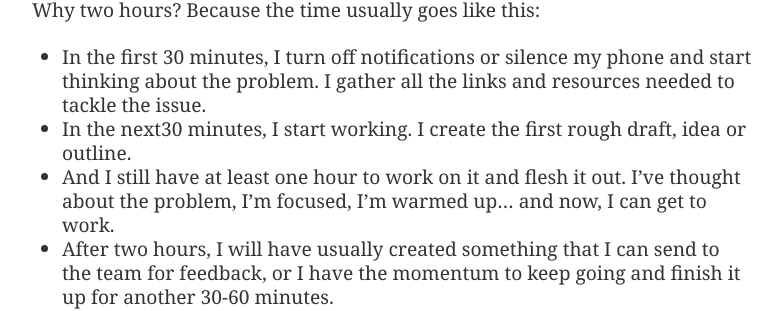
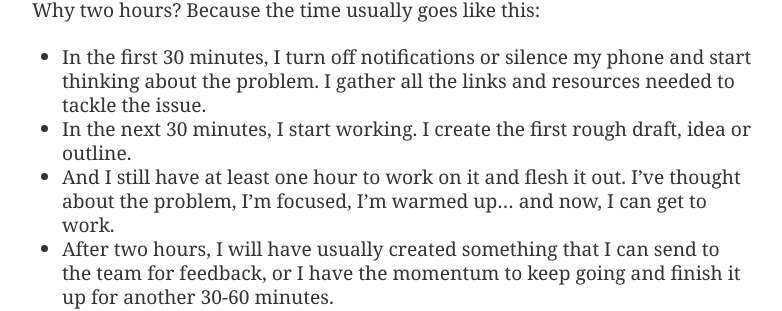
Before and after one commit to Nozbe/NoOffice.org, a Jekyll site: the page built from _book/week.md, in a window 1280 px wide and 900 px high, scrolled down 4458 px. Shown: the part 145-456 px from the top of the window, without its empty margins (248-1030 px from the left). Built offline with Jekyll 4.4.1, drawn with Linux system fonts in a browser that asks for light colours.

Commit message:
fixed typo

```diff
--- a/_book/week.md
+++ b/_book/week.md
@@ -83,7 +83,7 @@ That's right. I need two hours of uninterrupted time to move something forward.
 Why two hours? Because the time usually goes like this:
 
 * In the first 30 minutes, I turn off notifications or silence my phone and start thinking about the problem. I gather all the links and resources needed to tackle the issue.
-* In the next30 minutes, I start working. I create the first rough draft, idea or outline.
+* In the next 30 minutes, I start working. I create the first rough draft, idea or outline.
 * And I still have at least one hour to work on it and flesh it out. I've thought about the problem, I'm focused, I'm warmed up… and now, I can get to work.
 * After two hours, I will have usually created something that I can send to the team for feedback, or I have the momentum to keep going and finish it up for another 30-60 minutes.
 
```
